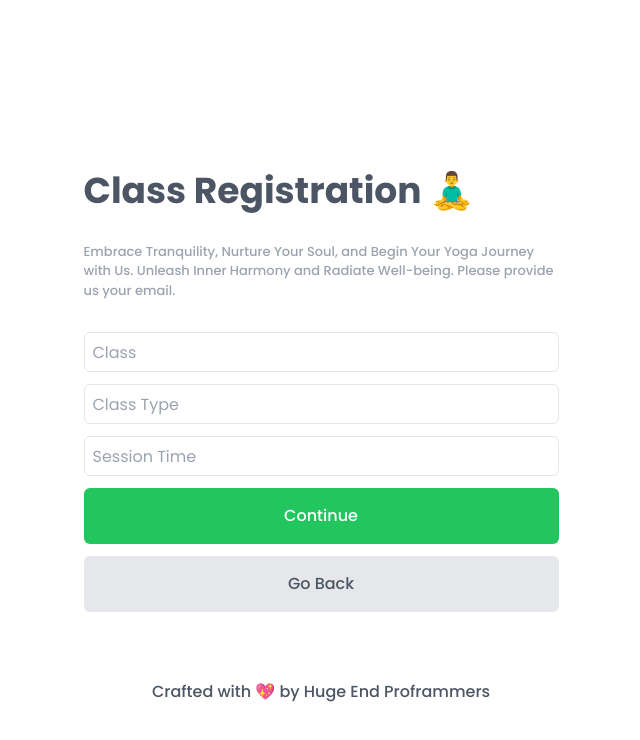
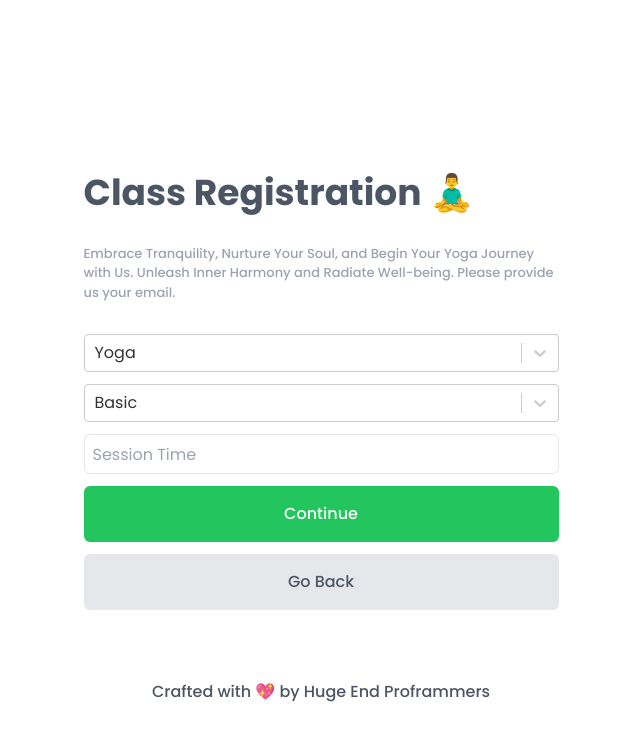
Before and after one commit to nirajansigdel/shreevedicwellness, a Next.js app: page / in a window 1280 px wide. Both pictures are taken after a click on the button "Continue". Shown: the top 740 px of the page, without its empty margins (319-959 px from the left). Built offline with nearby package versions, Linux system fonts and the light colour scheme.

Commit message:
select drop down

```diff
--- a/src/components/Form2/index.jsx
+++ b/src/components/Form2/index.jsx
@@ -1,9 +1,250 @@
+"use client";
+
 import React from "react";
 
 import Input from "../Input";
+import { useState } from "react";
+import { Listbox } from "@headlessui/react";
+
 import Button from "../Button";
+import Select from "../Select";
+
+const dropDownDataClass = {
+  // name: "Yoga Class",
+  options: [
+    {
+      label: "Yoga",
+      value: "Yoga",
+      id: 1,
+    },
+    {
+      label: "Meditation",
+      value: "Meditation",
+      id: 2,
+    },
+    {
+      label: "Wellness",
+      value: "Wellness",
+      id: 3,
+    },
+    {
+      label: "Learning",
+      value: "Learning",
+      id: 4,
+    },
+    {
+      label: "Events",
+      value: "Events",
+      id: 5,
+    },
+  ],
+};
+
+const yogaClass = {
+  // name: "Yoga Class type",
+  options: [
+    {
+      label: "Basic ",
+      value: "Basic ",
+    },
+    {
+      label: "Intermediate ",
+      value: "Intermediate ",
+    },
+    {
+      label: "Advance ",
+      value: "Advance ",
+    },
+    {
+      label: "Pregnancy  ",
+      value: "Pregnancy  ",
+    },
+    {
+      label: "Elderly / chair yoga ",
+      value: "Elderly / chair yoga ",
+    },
+    {
+      value: "Detox yoga",
+      label: "Detox yoga",
+    },
+    {
+      label: " Backpain",
+      value: " Backpain",
+    },
+    {
+      label: "Join pain",
+      value: "Join pain",
+    },
+  ],
+};
+
+const meditationClass = {
+  // name: "meditation Class type",
+  options: [
+    {
+      label: "Depression ",
+      value: "Depression ",
+    },
+    {
+      label: "Anxiety ",
+      value: "Anxiety ",
+    },
+    {
+      label: "Happiness  ",
+      value: "Happiness  ",
+    },
+    {
+      label: "Mental Detox ",
+      value: "Mental Detox  ",
+    },
+
+    {
+      label: "Breathing technique ",
+      value: "Breathing technique  ",
+    },
+    {
+      label: "Mudras ",
+      value: "Mudras ",
+    },
+    {
+      label: "Concentration",
+      value: "Concentration",
+    },
+  ],
+};
+
+//Wellness Counselling
+const wellnessClass = {
+  // name: "Wellness Counselling  type",
+  options: [
+    {
+      label: "Nutrition as per body type ",
+      value: "Nutrition as per body type  ",
+    },
+    {
+      label: "Weight management ",
+      value: "HWeight management  ",
+    },
+    {
+      label: "Diabetes  ",
+      value: "Diabetes   ",
+    },
+    {
+      label: "Thyroid  ",
+      value: "Thyroid  ",
+    },
+    {
+      label: "Blood pressure  ",
+      value: "Blood pressure ",
+    },
+    {
+      label: "Cholesterol",
+      value: "Cholesterol",
+    },
+    {
+      label: " Arthritis ",
+      value: "Arthritis ",
+    },
+    {
+      label: "Fatty liver ",
+      value: "Fatty liver ",
+    },
+    {
+      label: "Kidney problem ",
+      value: "Kidney problem",
+    },
+    {
+      label: "Prostate ",
+      value: "Prostate ",
+    },
+    {
+      label: "Any other problems ",
+      value: "Any other problems ",
+    },
+  ],
+};
+
+//Learning type
+
+const learningClass = {
+  // name: "Learning Class type",
+  options: [
+    {
+      label: "Bhagvat Gita Class for kids  ",
+      value: "Bhagvat Gita Class for kids  ",
+    },
+    {
+      label: "Public Speaking ",
+      value: "Public Speaking ",
+    },
+    {
+      label: "Slokas Recitation ",
+      value: "Slokas Recitation ",
+    },
+    {
+      label: "Srimat Bhagavat mahapuran ",
+      value: "Srimat Bhagavat mahapuran ",
+    },
+    {
+      label: "Book Club ",
+      value: "Book Club ",
+    },
+  ],
+};
+
+//Events type
+
+const eventsClass = {
+  // name: "Events Class type",
+  options: [
+    {
+      label: "kids online Book club ",
+      value: "kids online Book club",
+    },
+    {
+      label: "Adult online book club",
+      value: "Adult online book club",
+    },
+    {
+      label: "Elderly Online Book Club  ",
+      value: "Elderly Online Book Club  ",
+    },
+    {
+      label: "Kids  online slokas recitation  ",
+      value: "Kids  online slokas recitation  ",
+    },
+    {
+      label: "Kids online Gita Reading",
+      value: "Kids online Gita Reading",
+    },
+  ],
+};
 
 function Form2({ setStep }) {
+  const [selectedPerson, setSelectedPerson] = useState(1);
+
+  const switchClass = () => {
+    switch (selectedPerson) {
+      case 1:
+        return yogaClass;
+      case 2:
+        return meditationClass;
+      case 3:
+        return wellnessClass;
+      case 4:
+        return learningClass;
+      case 5:
+        return eventsClass;
+      default:
+        return yogaClass;
+    }
+  };
+
+  function handleValueChange(newValue) {
+    console.log({ newValue });
+    setSelectedPerson({ label: newValue, value: newValue });
+  }
+
   return (
     <div className=" flex flex-col">
       <p className="mb-6 text-[#4B5563] font-bold text-[36px]">
@@ -16,8 +257,11 @@ function Form2({ setStep }) {
       </p>
 
       <div className="flex flex-col gap-3">
-        <Input type="text" placeholder="Class" />
-        <Input type="text" placeholder="Class Type" />
+        <Select
+          dropDownDataClass={dropDownDataClass}
+          onChange={setSelectedPerson}
+        />
+        <Select dropDownDataClass={switchClass()} />
         <Input type="text" placeholder="Session Time" />
       </div>
 
--- /dev/null
+++ b/src/components/Select/index.jsx
@@ -0,0 +1,20 @@
+import React from "react";
+import ReactSelect from "react-select";
+
+function SelectComponent({ dropDownDataClass, onChange }) {
+  return (
+    <div>
+      <ReactSelect
+        className="basic-single"
+        classNamePrefix="select"
+        defaultValue={dropDownDataClass.options[0]}
+        isSearchable={true}
+        name="color"
+        onChange={(e) => onChange(e.id)}
+        options={dropDownDataClass.options}
+      />
+    </div>
+  );
+}
+
+export default SelectComponent;
```
Also changed, not shown: package.json (+6 -4 lines), 1 other file (tests, documents, lock files or other folders).
